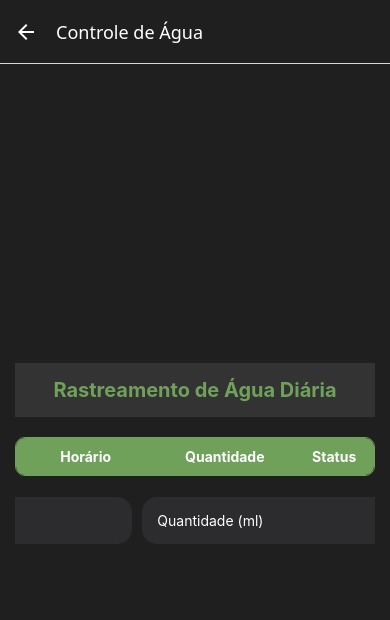
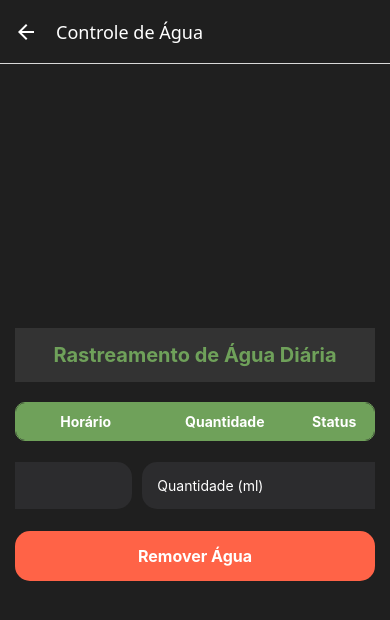
Before and after one commit to Blupas/maissanus-tcc, a React Native app: screen /AguaDiaria in a window 390 px wide. Shown: the top 620 px of the page. Built offline with nearby package versions, Linux system fonts and the light colour scheme.

Commit message:
versao agua

```diff
--- a/src/AguaDiariaScreen.js
+++ b/src/AguaDiariaScreen.js
@@ -20,9 +20,8 @@ import {
   setDoc,
   updateDoc,
   getDocs,
+  deleteDoc,
   addDoc,
-  query,
-  where,
 } from '../firebaseConfig'; // Importando Firestore
 
 import AsyncStorage from '@react-native-async-storage/async-storage';
@@ -34,9 +33,8 @@ const AguaDiariaScreen = () => {
   const [newAmount, setNewAmount] = useState('');
   const [newTime, setNewTime] = useState('');
   const [userData, setUserData] = useState({});
-  const [loading, setLoading] = useState(false)
+  const [loading, setLoading] = useState(false);
 
-  // Função para carregar dados salvos
   const loadUserData = async () => {
     try {
       const savedData = await AsyncStorage.getItem('userData');
@@ -58,7 +56,6 @@ const AguaDiariaScreen = () => {
     }
   }, [userData]);
 
-  // Função para carregar dados de hidratação do Firestore
   const fetchHydrationData = async () => {
     if (!userData.uid) return;
 
@@ -73,11 +70,10 @@ const AguaDiariaScreen = () => {
         ...doc.data(),
       }));
 
-      // Ordenar os dados com base no horário (convertido para 24h)
       const sortedData = fetchedData.sort((a, b) => {
         const timeA = convertTo24HourFormat(a.time);
         const timeB = convertTo24HourFormat(b.time);
-        return timeA - timeB; // Ordem crescente
+        return timeA - timeB;
       });
 
       setHydration(sortedData);
@@ -86,13 +82,11 @@ const AguaDiariaScreen = () => {
     }
   };
 
-  // Função para converter o horário de 12h com AM/PM para 24h
   const convertTo24HourFormat = (time) => {
     const [hour, minute] = time.split(':').map(Number);
-    return hour * 60 + minute; // Retorna o horário em minutos para comparação fácil
+    return hour * 60 + minute;
   };
 
-  // Alterar o status de "bebido"
   const toggleDrinked = async (index) => {
     const updatedHydration = hydration.map((item, i) =>
       i === index ? { ...item, drinked: !item.drinked } : item
@@ -111,19 +105,20 @@ const AguaDiariaScreen = () => {
     }
   };
 
-  // Adicionar nova entrada de água
   const addWater = async () => {
-    setLoading(true)
+    setLoading(true);
     if (newAmount.trim() === '' || isNaN(newAmount)) {
       Alert.alert('Erro', 'Por favor, insira uma quantidade válida de água!');
+      setLoading(false);
       return;
     }
     if (newTime.trim() === '') {
       Alert.alert('Erro', 'Por favor, insira um horário válido!');
+      setLoading(false);
       return;
     }
 
-    const today = new Date().toISOString().split('T')[0]; // Data do dia no formato YYYY-MM-DD
+    const today = new Date().toISOString().split('T')[0];
     const userDocRef = doc(collection(db, 'hydration'), userData.uid);
     const dateCollection = collection(userDocRef, today);
 
@@ -139,11 +134,10 @@ const AguaDiariaScreen = () => {
       setHydration((prev) => {
         const updatedHydration = [...prev, { ...newEntry, id: docRef.id }];
 
-        // Ordenar os dados com base no horário (convertido para 24h)
         updatedHydration.sort((a, b) => {
           const timeA = convertTo24HourFormat(a.time);
           const timeB = convertTo24HourFormat(b.time);
-          return timeA - timeB; // Ordem crescente
+          return timeA - timeB;
         });
 
         return updatedHydration;
@@ -151,9 +145,29 @@ const AguaDiariaScreen = () => {
 
       setNewAmount('');
       setNewTime('');
-      setLoading(false)
     } catch (error) {
       console.error('Erro ao adicionar água:', error);
+    }
+    setLoading(false);
+  };
+
+  const resetHydration = async () => {
+    if (!userData.uid) return;
+
+    const today = new Date().toISOString().split('T')[0];
+    const userDocRef = doc(collection(db, 'hydration'), userData.uid);
+    const dateCollection = collection(userDocRef, today);
+
+    try {
+      const snapshot = await getDocs(dateCollection);
+
+      const deletePromises = snapshot.docs.map((doc) => deleteDoc(doc.ref));
+      await Promise.all(deletePromises);
+
+      setHydration([]);
+      Alert.alert('Sucesso', 'Todos os registros de água foram removidos!');
+    } catch (error) {
+      console.error('Erro ao remover registros:', error);
     }
   };
 
@@ -206,13 +220,17 @@ const AguaDiariaScreen = () => {
             onChangeText={(text) => setNewAmount(text)}
           />
           <TouchableOpacity style={styles.addButton} onPress={addWater}>
-            { !loading ? (
+            {!loading ? (
               <Text style={styles.addButtonText}>Adicionar</Text>
             ) : (
               <ActivityIndicator color="#fff" size={30} />
-            ) }
+            )}
           </TouchableOpacity>
         </View>
+
+        <TouchableOpacity style={styles.resetButton} onPress={resetHydration}>
+          <Text style={styles.resetButtonText}>Remover Água</Text>
+        </TouchableOpacity>
       </ScrollView>
     </KeyboardAvoidingView>
   );
@@ -294,6 +312,18 @@ const styles = StyleSheet.create({
     fontSize: 16,
     fontWeight: 'bold',
   },
+  resetButton: {
+    backgroundColor: '#FF6347',
+    padding: 15,
+    borderRadius: 15,
+    alignItems: 'center',
+    marginTop: 20,
+  },
+  resetButtonText: {
+    color: '#fff',
+    fontSize: 16,
+    fontWeight: 'bold',
+  },
 });
 
 export default AguaDiariaScreen;
--- a/src/RegisterScreen.js
+++ b/src/RegisterScreen.js
@@ -90,7 +90,7 @@ const RegisterScreen = ({ navigation }) => {
         />
         <TextInput
           style={styles.input}
-          placeholder="Altura (m)"
+          placeholder="Altura (cm)"
           placeholderTextColor="#bbb"
           keyboardType="numeric"
           value={heightValue}
```
